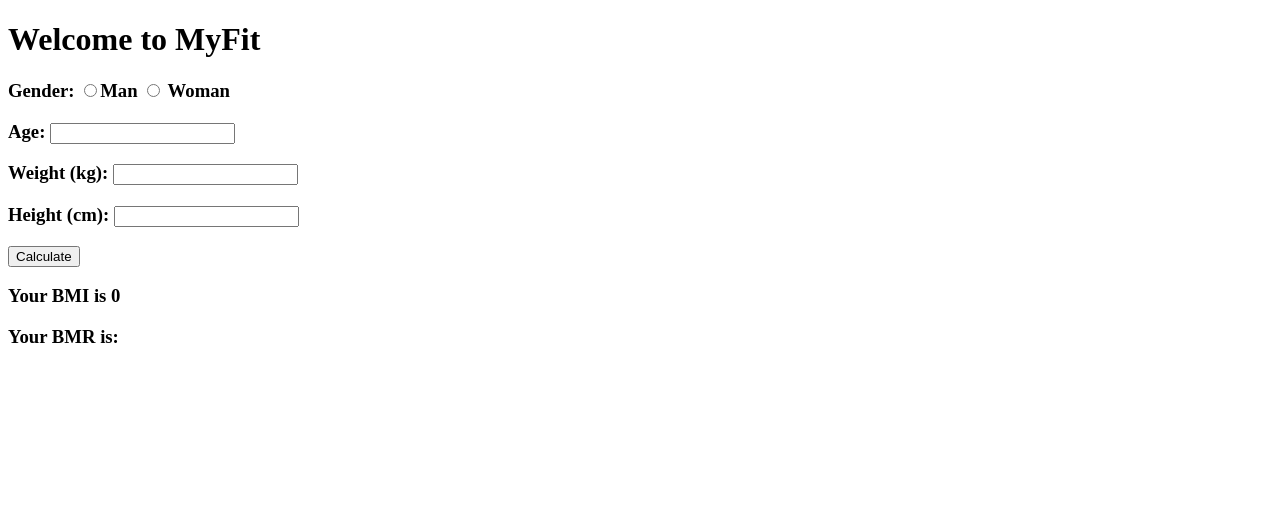
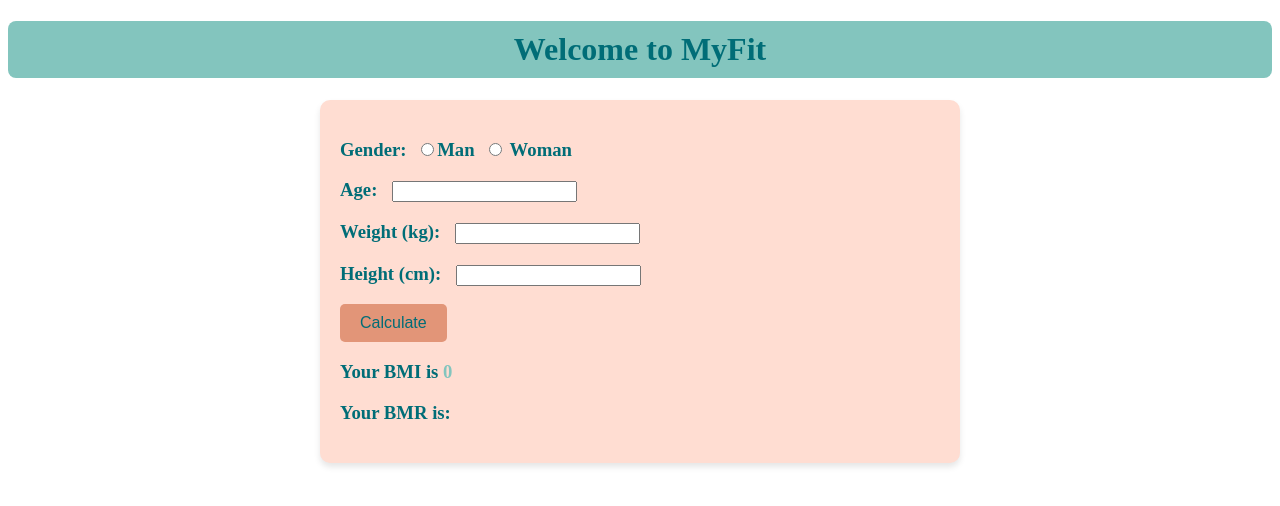
Before and after one commit to ChiaoYuLu/myFit, an Angular app: page / in a window 1280 px wide. Shown: the top 506 px of the page. Built offline with nearby package versions, Linux system fonts and the light colour scheme.

Commit message:
update style

```diff
--- a/src/app/app.component.css
+++ b/src/app/app.component.css
@@ -0,0 +1,66 @@
+
+/* Define color variables */
+:root {
+    --caribbean-current: #006d77ff;
+    --tiffany-blue: #83c5beff;
+    --alice-blue: #edf6f9ff;
+    --pale-dogwood: #ffddd2ff;
+    --atomic-tangerine: #e29578ff;
+  }
+
+.body {
+    font-family: Arial, sans-serif;
+    background-color: var(--alice-blue);
+    color: var(--caribbean-current);
+    margin: 0;
+    padding: 20px;
+  }
+
+  /* Style for the main header */
+  h1 {
+    text-align: center;
+    color: var(--caribbean-current);
+    background-color: var(--tiffany-blue);
+    padding: 10px;
+    border-radius: 8px;
+  }
+
+  /* Style for the container */
+  div {
+    max-width: 600px;
+    margin: 20px auto;
+    background-color: var(--pale-dogwood);
+    padding: 20px;
+    border-radius: 10px;
+    box-shadow: 0 4px 6px rgba(0, 0, 0, 0.1);
+  }
+
+  /* Styling for subheaders and inputs */
+  h3 {
+    color: var(--caribbean-current);
+  }
+
+  input[type="text"], input[type="radio"] {
+    margin-left: 10px;
+  }
+
+  /* Style for the button */
+  button {
+    background-color: var(--atomic-tangerine);
+    color: var(--caribbean-current);
+    border: none;
+    padding: 10px 20px;
+    border-radius: 5px;
+    cursor: pointer;
+    font-size: 16px;
+  }
+
+  button:hover {
+    background-color: var(--caribbean-current);
+  }
+
+  /* Style for the result labels */
+  label {
+    font-weight: bold;
+    color: var(--tiffany-blue);
+  }
--- a/src/app/app.component.ts
+++ b/src/app/app.component.ts
@@ -6,7 +6,7 @@
   standalone: true,
   imports: [RouterOutlet, FormsModule],
   templateUrl: './app.component.html',
-  styleUrl: './app.component.css'
+  styleUrls: ['./app.component.css']
 })
 export class AppComponent {
   title = 'myFit';
@@ -15,7 +15,7 @@
   height: any;
   gender: any;
   bmi: any;
-bmr: any;
+  bmr: any;
 
   constructor(){
     this.bmi = 0;
--- a/src/styles.css
+++ b/src/styles.css
@@ -1 +1,67 @@
 /* You can add global styles to this file, and also import other style files */
+
+/* Define color variables */
+:root {
+    --caribbean-current: #006d77ff;
+    --tiffany-blue: #83c5beff;
+    --alice-blue: #edf6f9ff;
+    --pale-dogwood: #ffddd2ff;
+    --atomic-tangerine: #e29578ff;
+  }
+
+.body {
+    font-family: Arial, sans-serif;
+    background-color: var(--alice-blue);
+    color: var(--caribbean-current);
+    margin: 0;
+    padding: 20px;
+  }
+
+  /* Style for the main header */
+  h1 {
+    text-align: center;
+    color: var(--caribbean-current);
+    background-color: var(--tiffany-blue);
+    padding: 10px;
+    border-radius: 8px;
+  }
+
+  /* Style for the container */
+  div {
+    max-width: 600px;
+    margin: 20px auto;
+    background-color: var(--pale-dogwood);
+    padding: 20px;
+    border-radius: 10px;
+    box-shadow: 0 4px 6px rgba(0, 0, 0, 0.1);
+  }
+
+  /* Styling for subheaders and inputs */
+  h3 {
+    color: var(--caribbean-current);
+  }
+
+  input[type="text"], input[type="radio"] {
+    margin-left: 10px;
+  }
+
+  /* Style for the button */
+  button {
+    background-color: var(--atomic-tangerine);
+    color: var(--caribbean-current);
+    border: none;
+    padding: 10px 20px;
+    border-radius: 5px;
+    cursor: pointer;
+    font-size: 16px;
+  }
+
+  button:hover {
+    background-color: var(--caribbean-current);
+  }
+
+  /* Style for the result labels */
+  label {
+    font-weight: bold;
+    color: var(--tiffany-blue);
+  }
```
